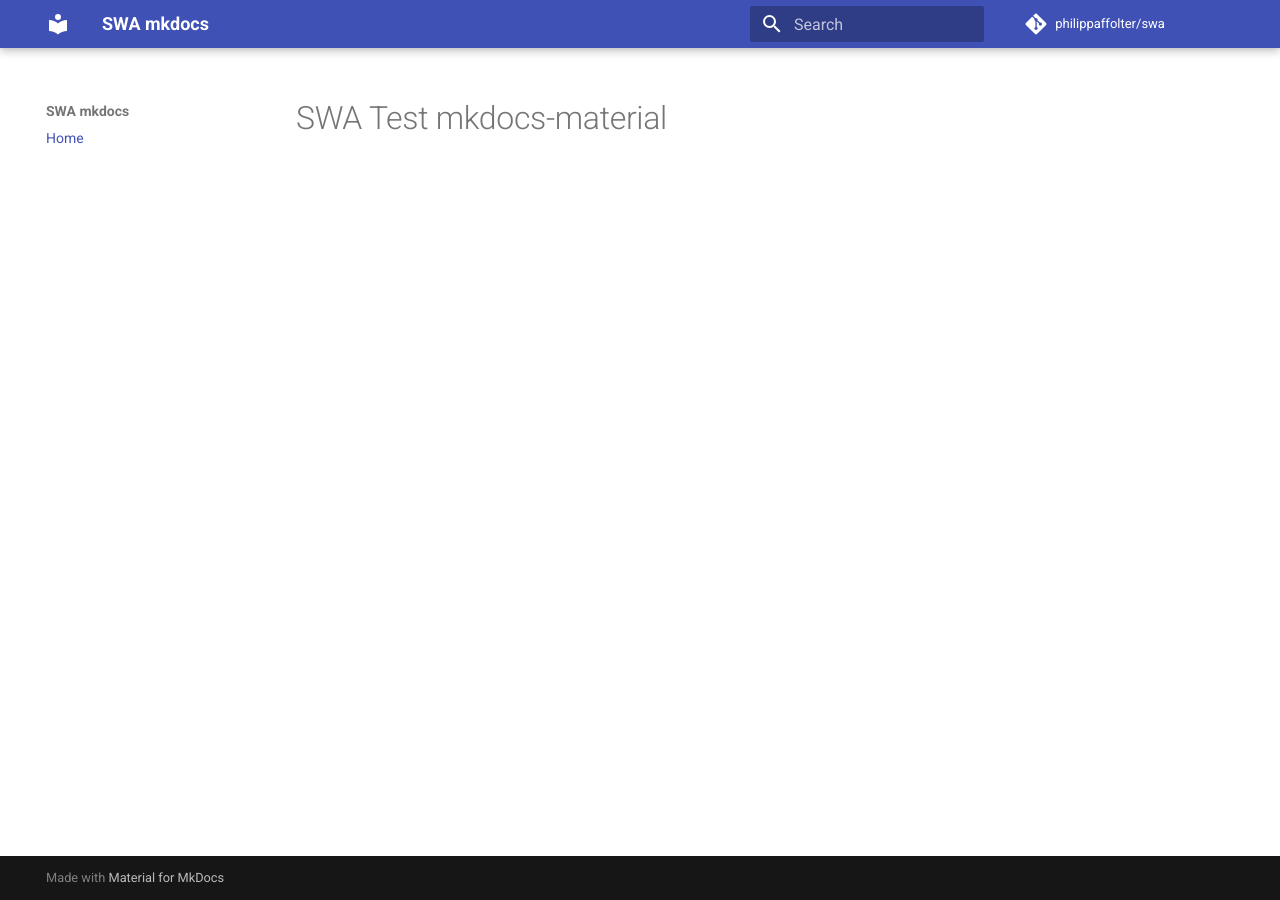
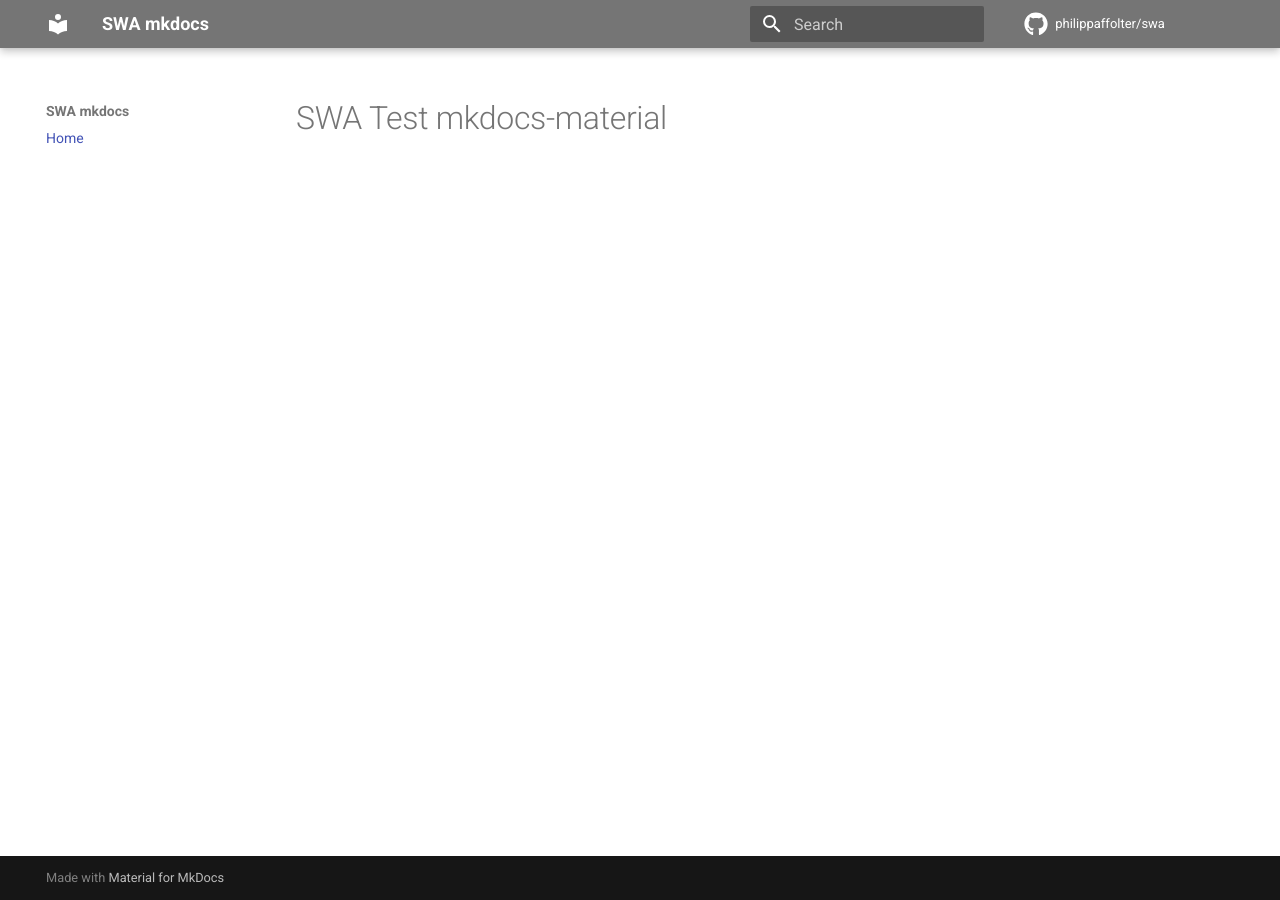
Before and after one commit to philippaffolter/swa, an MkDocs documentation site: the page built from docs/index.md, in a window 1280 px wide. Built offline with MkDocs 1.6.1 and Material for MkDocs 9.7.7, drawn with Linux system fonts in a browser that asks for light colours; comment, search, counter and statistics services are not loaded.

Commit message:
Update mkdocs.yml

```diff
--- a/mkdocs.yml
+++ b/mkdocs.yml
@@ -8,3 +8,8 @@ nav:
     - Home: index.md
 theme:
   name: 'material'
+  icon:
+    repo: fontawesome/brands/github
+  palette:
+    primary: 'grey'
+    accent: 'pink'
```
